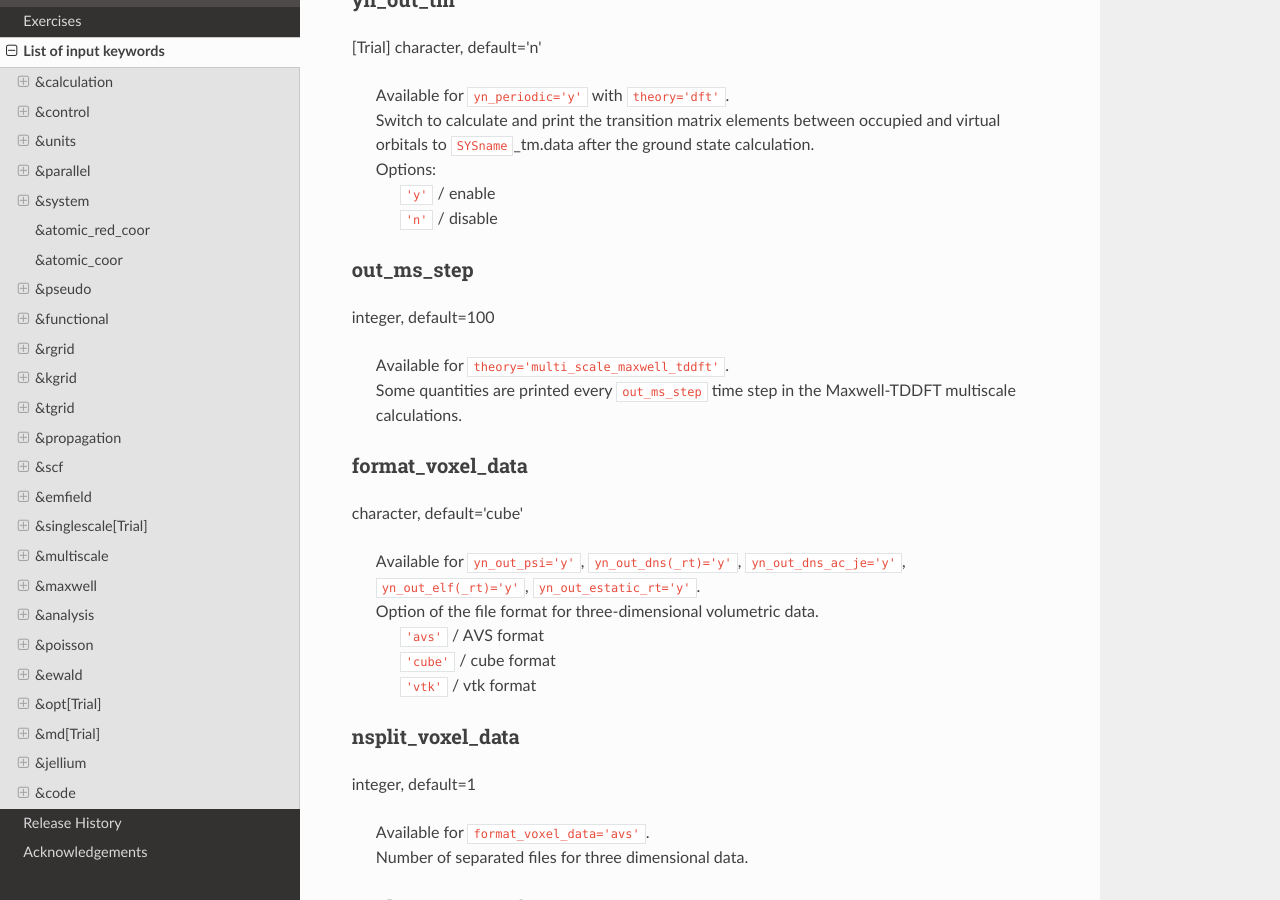
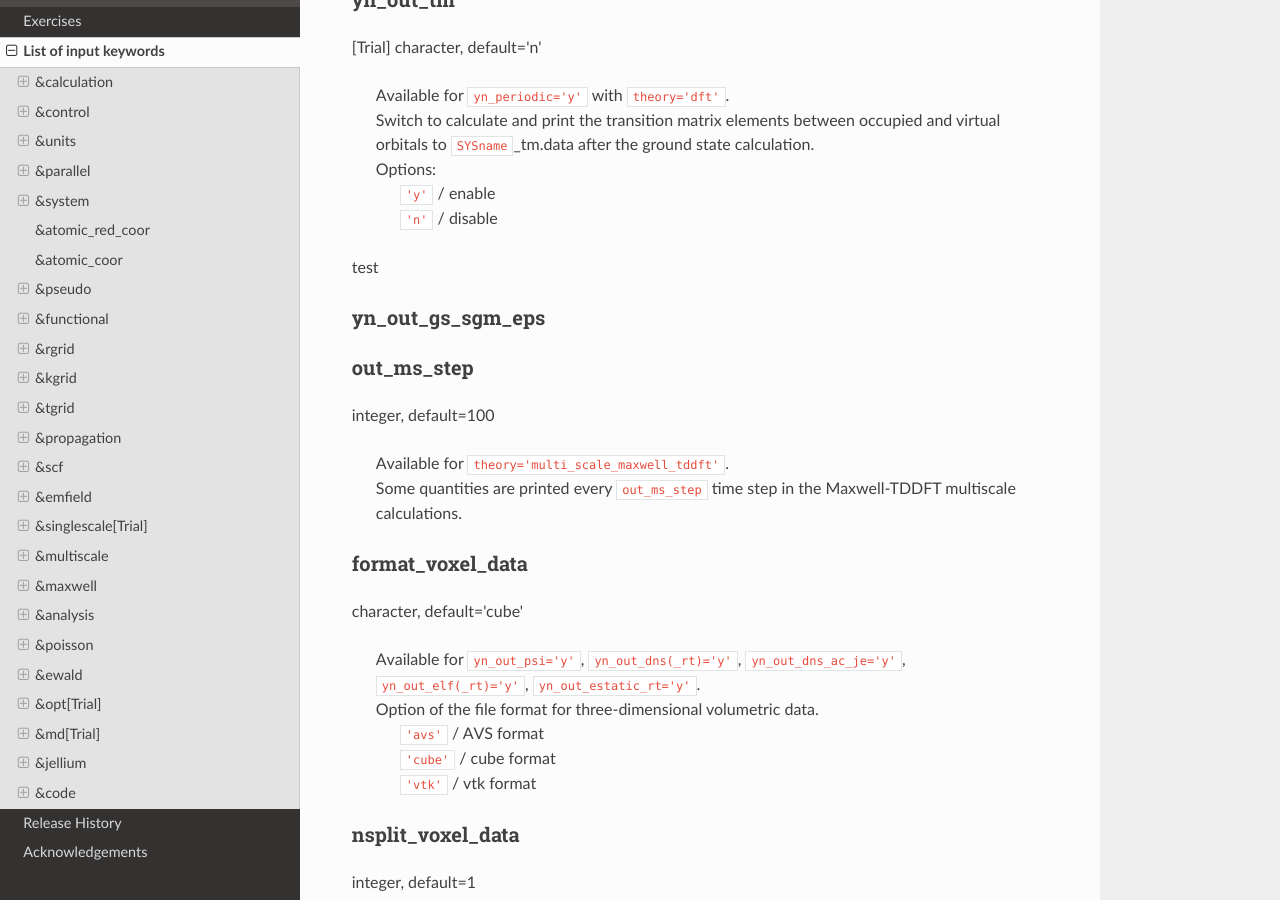
Before and after one commit to SALMON-TDDFT/SALMON-DOCS, a Sphinx documentation site: the page built from source/input_keyword_list.rst, in a window 1280 px wide and 900 px high, scrolled down 45839 px. Built offline with Sphinx 7.4.7 and the Read the Docs theme 2.0.0, drawn with Linux system fonts in a browser that asks for light colours; formulas are drawn with MathJax 3.

Commit message:
Update input_keyword_list.rst

```diff
--- a/source/input_keyword_list.rst
+++ b/source/input_keyword_list.rst
@@ -2357,6 +2357,13 @@ yn_out_tm
 
 .. _out_ms_step:
 
+.. _yn_out_gs_sgm_eps:
+
+test
+
+yn_out_gs_sgm_eps
+^^^^^^^^^^^^^^^^^
+
 out_ms_step
 ^^^^^^^^^^^
 
```
